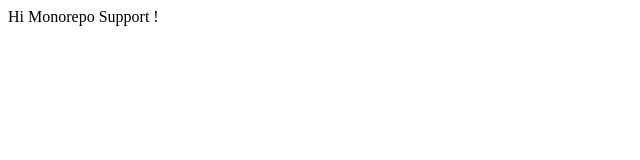
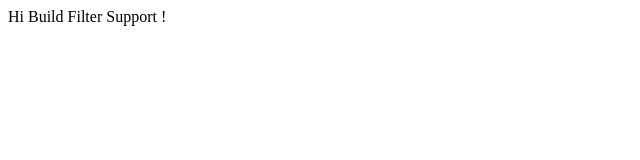
Before and after one commit to joshi4/api-rewrite, a plain HTML site: page static/index.html in a window 1280 px wide. Shown: the full height of the page, 0-640 px from the left. Drawn offline with Linux system fonts and the light colour scheme.

Commit message:
monorepo support -> build filter

```diff
--- a/static/index.html
+++ b/static/index.html
@@ -1,5 +1,5 @@
 <html>
   <body>
-    <div> Hi Monorepo Support !</div>
+    <div> Hi Build Filter Support !</div>
   </body>
 </html>
```
